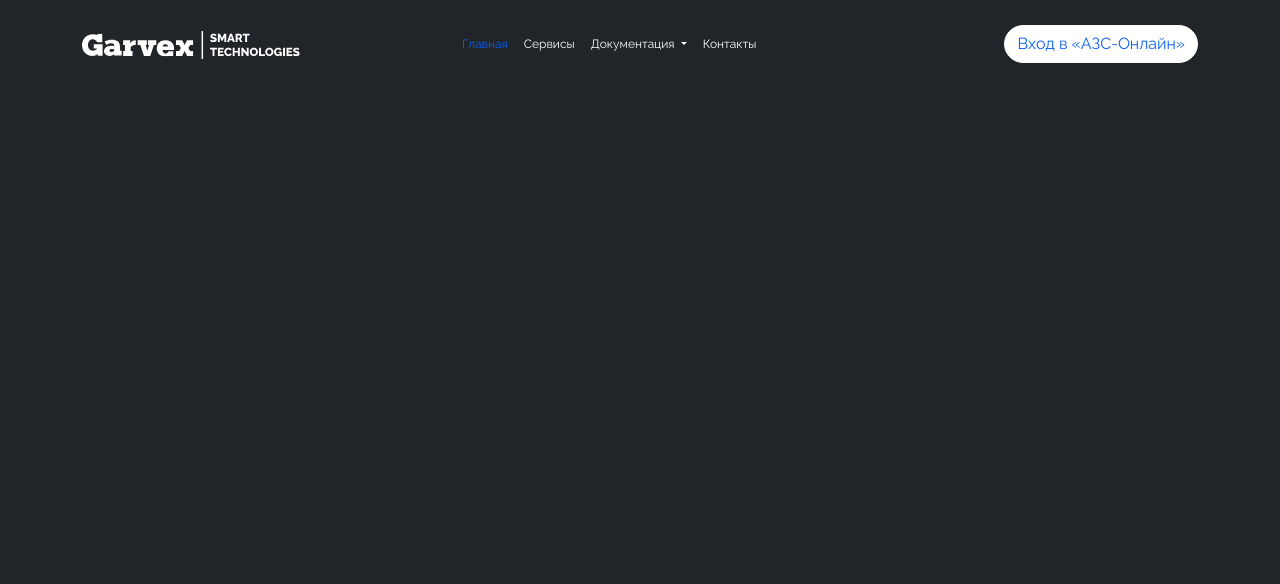
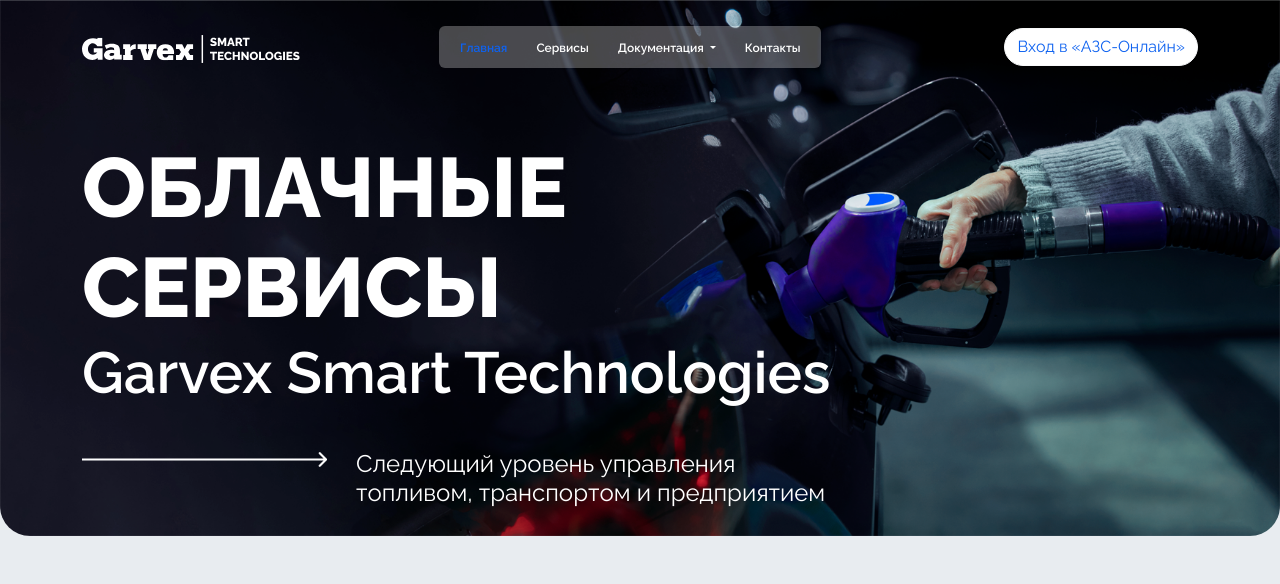
Before and after one commit to vezuchiy-patsan/techLending, a plain HTML site: page html/index.html in a window 1280 px wide. Drawn offline with nearby package versions, Linux system fonts and the light colour scheme; files whose address does not match are found by name.

Commit message:
хедер 80%

```diff
--- a/html/css/sass/_main.sass
+++ b/html/css/sass/_main.sass
@@ -1,17 +1,59 @@
 body
-    width: 1116px
     margin: 0 auto
     padding: 0
     font-family: "Raleway Regular", Arial, Helvetica, sans-serif
     font-variant-numeric: lining-nums
 
+div[class^=container]
+    width: 1116px
+    padding: 0
 
-nav
-    margin-top: 17px
-    ul
-        &.navbar-nav
-            li
-                a.nav-link
-                    color: white
-                    &.active
-                        color: var(--bs-primary)
+section
+    &.head__section
+        background-image: url('../../images/head_back.png')
+        background-position: center center
+        background-repeat: no-repeat
+        background-size: 100% 100%
+        height: 67vh
+        border-end-start-radius: 30px
+        border-end-end-radius: 30px
+        padding: 18px 0 30px 0
+        .section__head_logo
+            width: 32%
+    .section__head_h
+        padding: 62px 0 57px 0
+        h1
+            margin: 0
+        h2
+            font-family: "Raleway SemiBold", Arial, Helvetica, sans-serif
+            font-weight: 600
+            font-size: 3.625rem
+            line-height: 70px
+        .section__head_h_p
+            padding-top: 34px
+            width: 61%
+            img
+                width: 257px
+                height: 100%
+                padding: 0 0 0 12px
+            p
+                font-size: 1.5rem
+                padding-left: 29px
+                line-height: 28.8px
+        > *
+            color: white
+    nav
+        ul
+            background-color: rgba(255, 255, 255, 0.28)
+            border-radius: 6px
+            &.navbar-nav
+                li
+                    &>div
+                        padding: 7px 0 5px 13px
+                    &:last-child > div
+                        padding-right: 12px
+                    a.nav-link
+                        color: white
+                        line-height: 14.4px
+                        &.active
+                            color: var(--bs-primary)
--- a/html/css/sass/_root.sass
+++ b/html/css/sass/_root.sass
@@ -1,3 +1,5 @@
 :root
     --bs-primary: #0E62F0
     --bs-primary-rgb: 14, 98, 240
+    --bs-secondary: #E8ECF0
+    --bs-secondary-rgb: 232, 236, 240
--- a/html/css/sass/_utils.sass
+++ b/html/css/sass/_utils.sass
@@ -1,9 +1,21 @@
+*
+    margin: 0
+    padding: 0
 h1
     font-family: "Raleway Extra Bold", Arial, Helvetica, sans-serif
     font-weight: 800
-    .extra-h1
-        font-size: 5,25rem
+    &.extra-h
+        font-size: 5.25rem
         line-height: 100px
+        text-transform: uppercase
+h2
+    font-family: "Raleway Bold", Arial, Helvetica, sans-serif
+    font-weight: 700
+    font-size: 3rem
+
+p
+    font-family: "Raleway Regular", Arial, Helvetica, sans-serif
+    font-weight: 400
 
 nav
     ul
@@ -12,3 +24,5 @@
                 // padding: 15px 12px 15px 20px
             .nav-link
                 font-size: 0.75rem
+                font-family: "Raleway SemiBold", Arial, Helvetica, sans-serif
+                font-weight: 600
--- a/html/index.html
+++ b/html/index.html
@@ -10,11 +10,11 @@
     <link rel="stylesheet" href="./css/css/style.css">
 </head>
 
-<body class="bg-dark">
-    <section>
+<body class="bg-secondary">
+    <section class="head__section">
         <nav class="navbar navbar-expand-lg">
             <div class="container-fluid px-0">
-                <div class="col-4">
+                <div class="section__head_logo">
                     <a class="navbar-brand" href="./"> <img src="./images/icons/logo.svg"
                             alt="Garvex smart technologies">
                     </a>
@@ -28,12 +28,17 @@
                 <div class="collapse navbar-collapse" id="navbarSupportedContent">
                     <ul class="navbar-nav me-auto mb-2 mb-lg-0 px-0">
                         <li class="nav-item">
+                            <div>
                                 <a class="nav-link active" aria-current="page" href="#">Главная</a>
+                            </div>
                         </li>
                         <li class="nav-item">
+                            <div>
                                 <a class="nav-link" href="#">Сервисы</a>
+                            </div>
                         </li>
                         <li class="nav-item dropdown">
+                            <div class="">
                                 <a class="nav-link dropdown-toggle" href="#" role="button" data-bs-toggle="dropdown"
                                     aria-expanded="false">
                                     Документация
@@ -46,18 +51,50 @@
                                     </li>
                                     <li><a class="dropdown-item" href="#">Что-то еще здесь</a></li>
                                 </ul>
+                            </div>
                         </li>
                         <li class="nav-item">
+                            <div>
                                 <a class="nav-link" href="#">Контакты</a>
+                            </div>
                         </li>
                     </ul>
-                    <a href="javascript:void(0)" role="button" class="btn text-primary btn-light bg-white rounded-5">Вход в «АЗС-Онлайн»</a>
+                    <a href="javascript:void(0)" role="button"
+                        class="btn text-primary btn-light bg-white rounded-5">Вход в «АЗС-Онлайн»</a>
                 </div>
             </div>
         </nav>
-
+        <div class="container">
+            <div class="section__head_h col-9">
+                <h1 class="extra-h">Облачные
+                    сервисы</h1>
+                <h2>Garvex Smart Technologies</h2>
+                <div class="row section__head_h_p flex-nowrap">
+                    <img src="./images/arrows/right_arrow_lg.png">
+                    <p>Следующий уровень управления топливом, транспортом и предприятием</p>
+                </div>
+            </div>
+        </div>
     </section>
-
+    <section>
+        <div class="container"></div>
+    </section>
+    <section>
+        <div class="container"></div>
+    </section>
+    <section>
+        <div class="container"></div>
+    </section>
+    <section>
+        <div class="container"></div>
+    </section>
+    <section>
+        <div class="container"></div>
+    </section>
+    <section>
+        <div class="container"></div>
+    </section>
+    <footer></footer>
     <script src="https://cdn.jsdelivr.net/npm/bootstrap@5.3.3/dist/js/bootstrap.bundle.min.js"
         integrity="sha384-YvpcrYf0tY3lHB60NNkmXc5s9fDVZLESaAA55NDzOxhy9GkcIdslK1eN7N6jIeHz"
         crossorigin="anonymous"></script>
```
Also changed, not shown: html/css/css/style.css, html/images/arrows/right_arrow_lg.png (added), html/images/head_back.png (added), 1 other file. Lines whose indentation alone changed are shown as unchanged.
